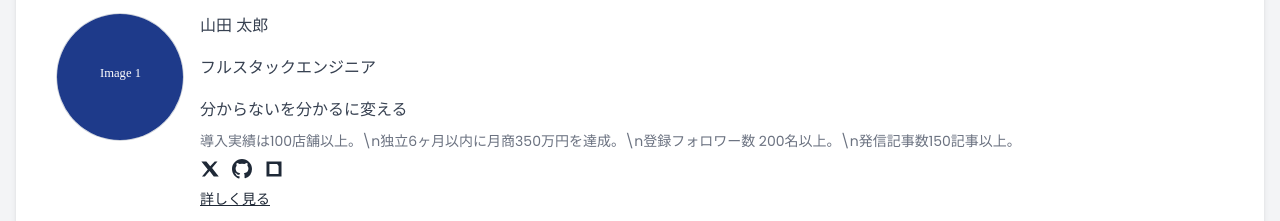
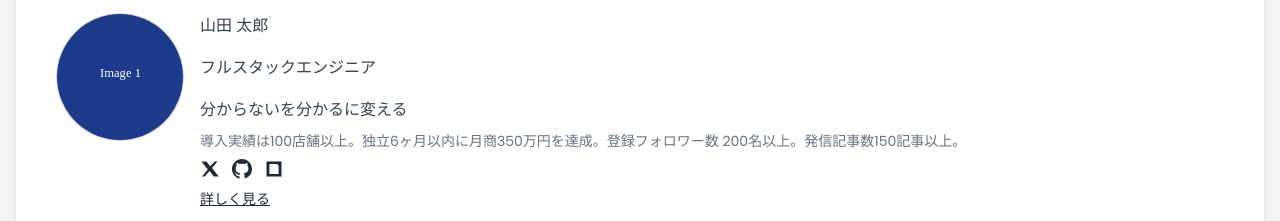
Before and after one commit to maruyamamasaya/Portfolio, a Next.js app: page / in a window 1280 px wide. Shown: the part 2680-2901 px from the top of the page. Built offline with nearby package versions, Linux system fonts and the light colour scheme.

Commit message:
Remove explicit newline escapes in profile description

```diff
--- a/src/app/components/Profile.tsx
+++ b/src/app/components/Profile.tsx
@@ -21,7 +21,7 @@ export default function Profile() {
             <p className="mb-4">分からないを分かるに変える</p>
           </div>
           <p className="text-sm text-gray-500 dark:text-gray-400 mt-2 whitespace-pre-line">
-            導入実績は100店舗以上。\n独立6ヶ月以内に月商350万円を達成。\n登録フォロワー数 200名以上。\n発信記事数150記事以上。
+            導入実績は100店舗以上。独立6ヶ月以内に月商350万円を達成。登録フォロワー数 200名以上。発信記事数150記事以上。
           </p>
           <div className="flex justify-center sm:justify-start space-x-3 my-2">
             <Link href="https://x.com" aria-label="X" className="hover:text-primary">
```
